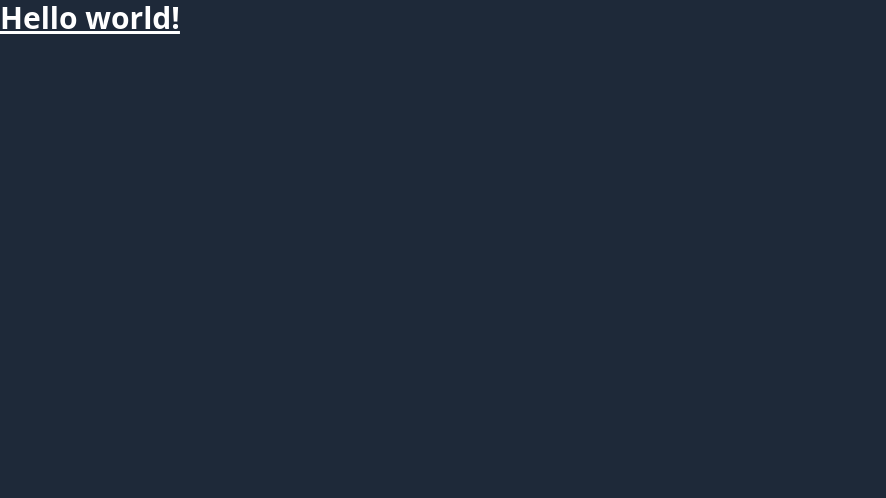
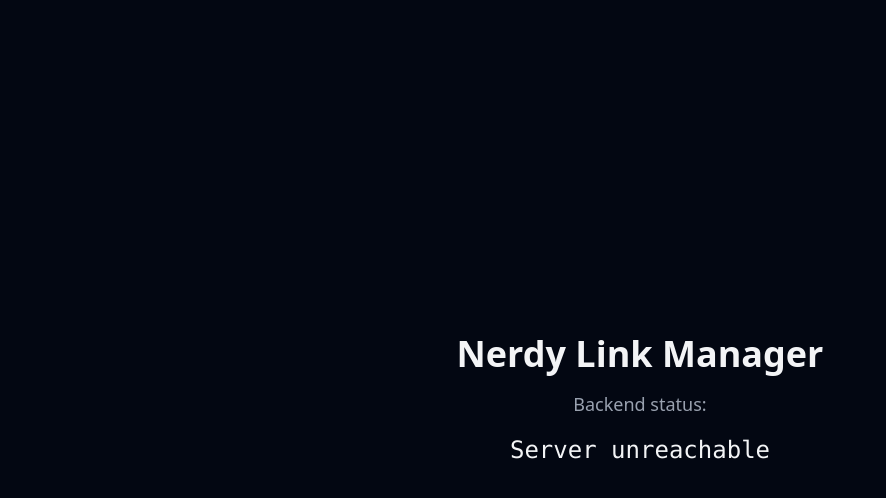
Before and after one commit to EliasLd/nerdy-link-manager, a SvelteKit app in the folder frontend/: page / in a window 1280 px wide. Shown: the top 498 px of the page, without its empty margins (0-886 px from the left). Built offline with nearby package versions, Linux system fonts and the light colour scheme; no server answers.

Commit message:
Update main page to display health endpoint (test purpose)

```diff
--- a/frontend/src/routes/+page.svelte
+++ b/frontend/src/routes/+page.svelte
@@ -1,9 +1,23 @@
-<h1 class="text-3xl text-white font-bold underline">
-  Hello world!
-</h1>
-<style lang="postcss">
-  @reference "tailwindcss";
-  :global(html) {
-    background-color: theme(--color-gray-800);
-  }
-</style>
+<script lang="ts">
+    import { onMount } from "svelte";
+    import { PUBLIC_API_URL } from "$env/static/public";
+
+    let healthStatus: string = "Loadind...";
+
+    onMount(async () => {
+        try {
+            const res = await fetch(`${PUBLIC_API_URL}/health`);
+            healthStatus = await res.text();
+        } catch (err) {
+            healthStatus = "Server unreachable";
+        }
+    });
+</script>
+
+<main class="min-h-screen flex items-center justify-center bg-gray-950 text-gray-100">
+  <div class="text-center space-y-4">
+    <h1 class="text-4xl font-bold">Nerdy Link Manager</h1>
+    <p class="text-lg text-gray-400">Backend status:</p>
+    <p class="text-2xl font-mono">{healthStatus}</p>
+  </div>
+</main>
```
